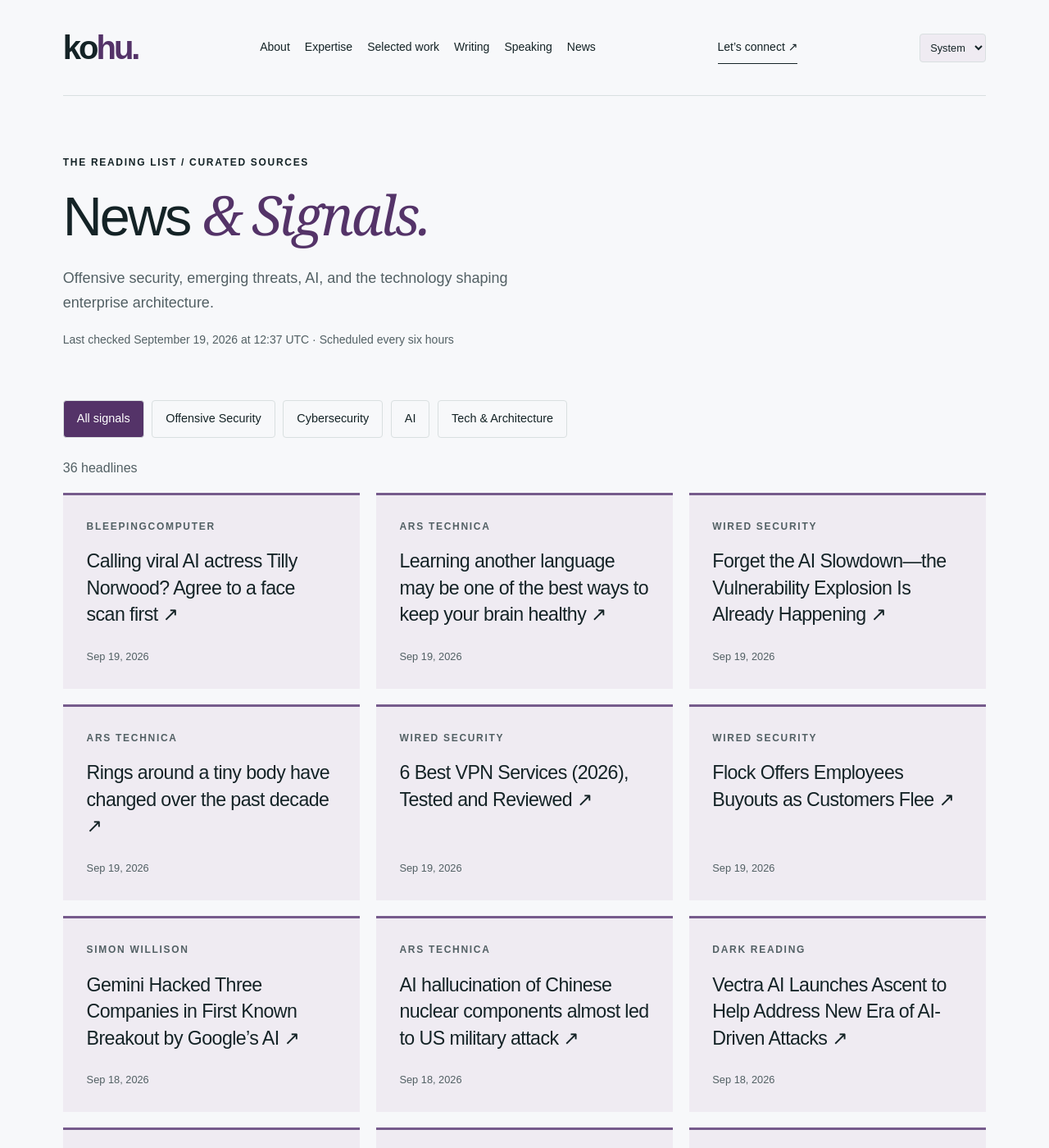
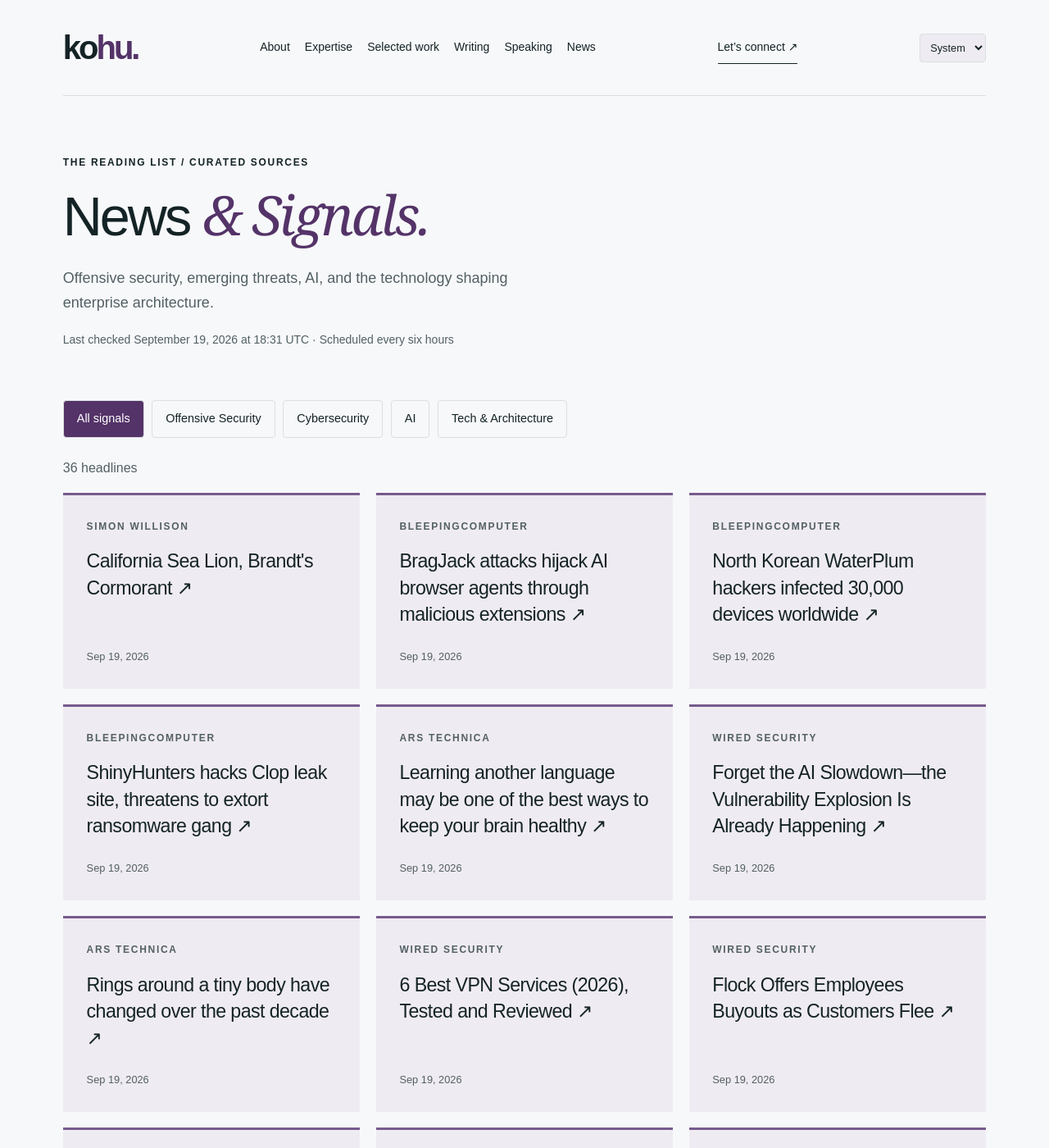
Before and after one commit to hntk/hntk.github.io, a Jekyll site: the page built from news/index.html, in a window 1280 px wide and 1400 px high. Shown: the whole window at 82% size. Built offline with Jekyll 4.4.1, drawn with Linux system fonts in a browser that asks for light colours; part of the change alters nothing that is shown; some of the changed text lies outside the part shown.

Commit message:
Refresh News and Signals

```diff
--- a/_data/news.json
+++ b/_data/news.json
@@ -1,10 +1,34 @@
 {
-  "updated": "2026-09-19T12:37:01.043266+00:00",
+  "updated": "2026-09-19T18:31:13.538794+00:00",
   "items": [
     {
-      "title": "Calling viral AI actress Tilly Norwood? Agree to a face scan first",
-      "url": "https://www.bleepingcomputer.com/news/security/calling-viral-ai-actress-tilly-norwood-agree-to-a-face-scan-first/",
-      "published": "2026-09-19T11:38:20+00:00",
+      "title": "California Sea Lion, Brandt's Cormorant",
+      "url": "https://simonwillison.net/2026/Sep/19/sighting-401567341/",
+      "published": "2026-09-19T17:10:08+00:00",
+      "source": "Simon Willison",
+      "source_id": "simon-willison",
+      "category": "ai"
+    },
+    {
+      "title": "BragJack attacks hijack AI browser agents through malicious extensions",
+      "url": "https://www.bleepingcomputer.com/news/security/bragjack-attacks-hijack-ai-browser-agents-through-malicious-extensions/",
+      "published": "2026-09-19T14:56:31+00:00",
+      "source": "BleepingComputer",
+      "source_id": "bleepingcomputer",
+      "category": "cybersecurity"
+    },
+    {
+      "title": "North Korean WaterPlum hackers infected 30,000 devices worldwide",
+      "url": "https://www.bleepingcomputer.com/news/security/north-korean-waterplum-hackers-infected-30-000-devices-worldwide/",
+      "published": "2026-09-19T14:05:15+00:00",
+      "source": "BleepingComputer",
+      "source_id": "bleepingcomputer",
+      "category": "cybersecurity"
+    },
+    {
+      "title": "ShinyHunters hacks Clop leak site, threatens to extort ransomware gang",
+      "url": "https://www.bleepingcomputer.com/news/security/shinyhunters-hacks-clop-leak-site-threatens-to-extort-ransomware-gang/",
+      "published": "2026-09-19T13:48:32+00:00",
       "source": "BleepingComputer",
       "source_id": "bleepingcomputer",
       "category": "cybersecurity"
@@ -98,36 +122,12 @@
       "category": "ai"
     },
     {
-      "title": "Quoting Thariq Shihipar",
-      "url": "https://simonwillison.net/2026/Sep/18/thariq-shihipar/",
-      "published": "2026-09-18T19:09:27+00:00",
-      "source": "Simon Willison",
-      "source_id": "simon-willison",
-      "category": "ai"
-    },
-    {
       "title": "Saving another 100TB of RAM with math (and Rust)",
       "url": "https://blog.cloudflare.com/saving-100-tb-of-ram-with-math/",
       "published": "2026-09-18T17:23:58+00:00",
       "source": "Cloudflare",
       "source_id": "cloudflare",
       "category": "tech-architecture"
-    },
-    {
-      "title": "Gyazo server flaw exploited to steal 23.6 million user records",
-      "url": "https://www.bleepingcomputer.com/news/security/gyazo-server-flaw-exploited-to-steal-236-million-user-records/",
-      "published": "2026-09-18T16:00:38+00:00",
-      "source": "BleepingComputer",
-      "source_id": "bleepingcomputer",
-      "category": "cybersecurity"
-    },
-    {
-      "title": "Fake LastPass Authenticator GitHub repos push new Rapuncel infostealer",
-      "url": "https://www.bleepingcomputer.com/news/security/fake-lastpass-authenticator-github-repos-push-new-rapuncel-infostealer/",
-      "published": "2026-09-18T15:19:06+00:00",
-      "source": "BleepingComputer",
-      "source_id": "bleepingcomputer",
-      "category": "cybersecurity"
     },
     {
       "title": "Are AIs Still Struggling with CAPTCHAs?",
@@ -295,79 +295,79 @@
       "id": "ars-technica",
       "name": "Ars Technica",
       "status": "ok",
-      "last_success": "2026-09-19T12:37:01.043266+00:00"
+      "last_success": "2026-09-19T18:31:13.538794+00:00"
     },
     {
       "id": "bleepingcomputer",
       "name": "BleepingComputer",
       "status": "ok",
-      "last_success": "2026-09-19T12:37:01.043266+00:00"
+      "last_success": "2026-09-19T18:31:13.538794+00:00"
     },
     {
       "id": "cloudflare",
       "name": "Cloudflare",
       "status": "ok",
-      "last_success": "2026-09-19T12:37:01.043266+00:00"
+      "last_success": "2026-09-19T18:31:13.538794+00:00"
     },
     {
       "id": "dark-reading",
       "name": "Dark Reading",
       "status": "ok",
-      "last_success": "2026-09-19T12:37:01.043266+00:00"
+      "last_success": "2026-09-19T18:31:13.538794+00:00"
     },
     {
       "id": "hugging-face",
       "name": "Hugging Face",
       "status": "ok",
-      "last_success": "2026-09-19T12:37:01.043266+00:00"
+      "last_success": "2026-09-19T18:31:13.538794+00:00"
     },
     {
       "id": "microsoft-research",
       "name": "Microsoft Research",
       "status": "ok",
-      "last_success": "2026-09-19T12:37:01.043266+00:00"
+      "last_success": "2026-09-19T18:31:13.538794+00:00"
     },
     {
       "id": "nvidia",
       "name": "NVIDIA",
       "status": "ok",
-      "last_success": "2026-09-19T12:37:01.043266+00:00"
+      "last_success": "2026-09-19T18:31:13.538794+00:00"
     },
     {
       "id": "portswigger",
       "name": "PortSwigger Research",
       "status": "ok",
-      "last_success": "2026-09-19T12:37:01.043266+00:00"
+      "last_success": "2026-09-19T18:31:13.538794+00:00"
     },
     {
       "id": "schneier",
       "name": "Schneier on Security",
       "status": "ok",
-      "last_success": "2026-09-19T12:37:01.043266+00:00"
+      "last_success": "2026-09-19T18:31:13.538794+00:00"
     },
     {
       "id": "simon-willison",
       "name": "Simon Willison",
       "status": "ok",
-      "last_success": "2026-09-19T12:37:01.043266+00:00"
+      "last_success": "2026-09-19T18:31:13.538794+00:00"
     },
     {
       "id": "specterops",
       "name": "SpecterOps",
       "status": "ok",
-      "last_success": "2026-09-19T12:37:01.043266+00:00"
+      "last_success": "2026-09-19T18:31:13.538794+00:00"
     },
     {
       "id": "trail-of-bits",
       "name": "Trail of Bits",
       "status": "ok",
-      "last_success": "2026-09-19T12:37:01.043266+00:00"
+      "last_success": "2026-09-19T18:31:13.538794+00:00"
     },
     {
       "id": "wired",
       "name": "WIRED Security",
       "status": "ok",
-      "last_success": "2026-09-19T12:37:01.043266+00:00"
+      "last_success": "2026-09-19T18:31:13.538794+00:00"
     }
   ]
 }
```
